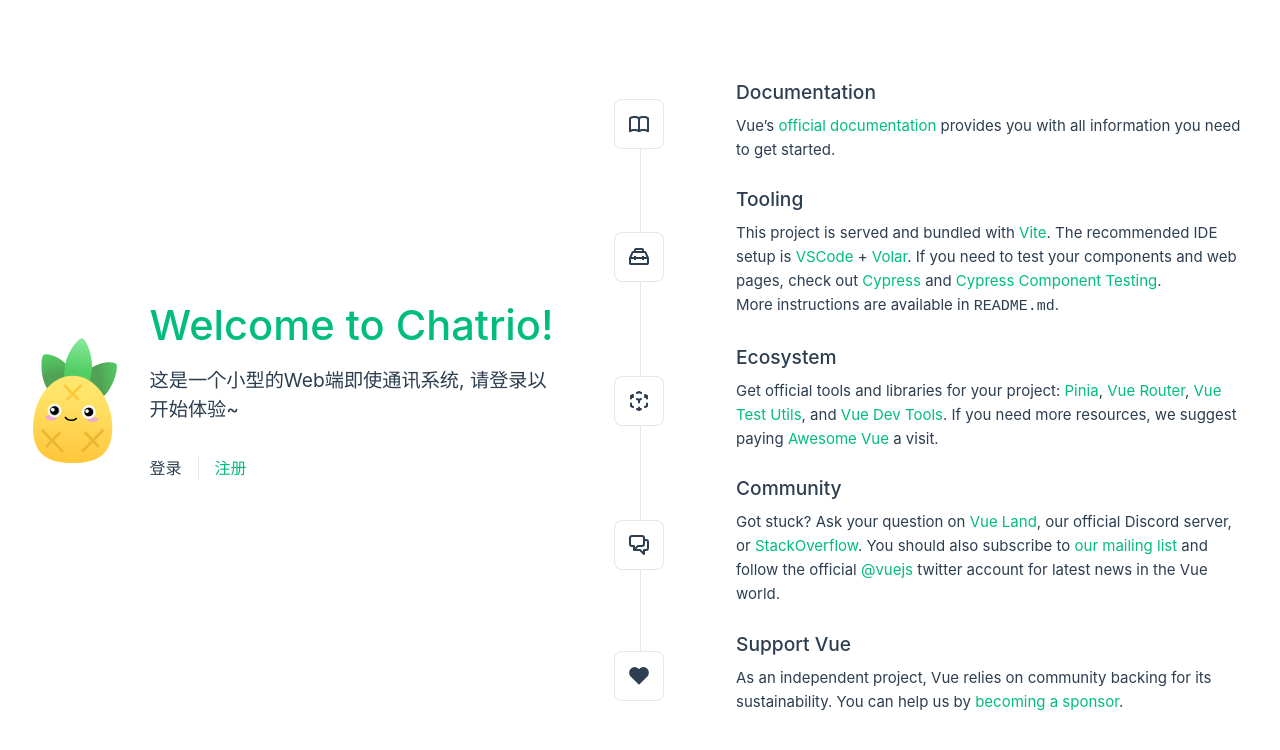
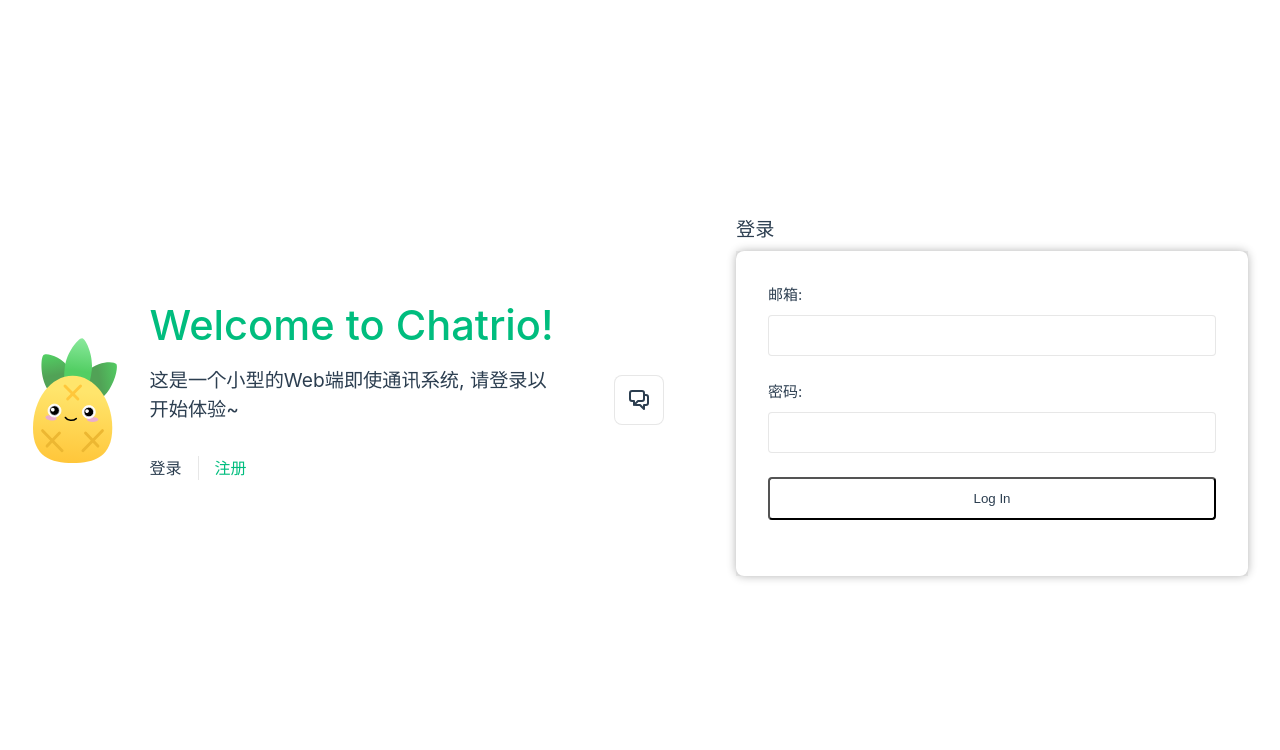
Before and after one commit to Cuiunbo/Chatrio_frontend, a Vue app: page / in a window 1280 px wide. Shown: the top 750 px of the page. Built offline with nearby package versions, Linux system fonts and the light colour scheme.

Commit message:
add login frontend

```diff
--- a/index.html
+++ b/index.html
@@ -2,9 +2,9 @@
 <html lang="en">
   <head>
     <meta charset="UTF-8">
-    <link rel="icon" href="/favicon.ico">
+    <link rel="icon" href="/pinia.ico">
     <meta name="viewport" content="width=device-width, initial-scale=1.0">
-    <title>Vite App</title>
+    <title>Chatrio</title>
   </head>
   <body>
     <div id="app"></div>
--- a/src/components/TheWelcome.vue
+++ b/src/components/TheWelcome.vue
@@ -8,15 +8,27 @@
 </script>
 
 <template>
-  <WelcomeItem>
+  <!-- <WelcomeItem>
     <template #icon>
       <DocumentationIcon />
     </template>
     <template #heading>Documentation</template>
 
-    Vue’s
-    <a href="https://vuejs.org/" target="_blank" rel="noopener">official documentation</a>
-    provides you with all information you need to get started.
+      <div class="login">
+      <h1>Login</h1>
+      <form @submit.prevent="login">
+        <label>
+          Username:
+          <input v-model="username" type="text" name="username" required>
+        </label>
+        <label>
+          Password:
+          <input v-model="password" type="password" name="password" required>
+        </label>
+        <button type="submit">Login</button>
+      </form>
+      <div v-if="error" class="error">{{ error }}</div>
+    </div>
   </WelcomeItem>
 
   <WelcomeItem>
@@ -53,27 +65,32 @@
     you need more resources, we suggest paying
     <a href="https://github.com/vuejs/awesome-vue" target="_blank" rel="noopener">Awesome Vue</a>
     a visit.
-  </WelcomeItem>
+  </WelcomeItem> -->
 
   <WelcomeItem>
     <template #icon>
       <CommunityIcon />
     </template>
-    <template #heading>Community</template>
-
-    Got stuck? Ask your question on
-    <a href="https://chat.vuejs.org" target="_blank" rel="noopener">Vue Land</a>, our official
-    Discord server, or
-    <a href="https://stackoverflow.com/questions/tagged/vue.js" target="_blank" rel="noopener"
-      >StackOverflow</a
-    >. You should also subscribe to
-    <a href="https://news.vuejs.org" target="_blank" rel="noopener">our mailing list</a> and follow
-    the official
-    <a href="https://twitter.com/vuejs" target="_blank" rel="noopener">@vuejs</a>
-    twitter account for latest news in the Vue world.
+    <template #heading>登录</template>
+    <div class="login-container">
+      <form @submit.prevent="login" class="login-form">
+        <div class="form-group">
+          <label for="username" class="form-label">邮箱:</label>
+          <input v-model="username" id="username" type="text" name="username" required class="form-input">
+        </div>
+        <div class="form-group">
+          <label for="password" class="form-label">密码:</label>
+          <input v-model="password" id="password" type="password" name="password" required class="form-input">
+        </div>
+        <div class="form-group">
+          <button type="submit" class="login-button">Log In</button>
+        </div>
+      </form>
+      <div v-if="error" class="error">{{ error }}</div>
+    </div>
   </WelcomeItem>
 
-  <WelcomeItem>
+  <!-- <WelcomeItem>
     <template #icon>
       <SupportIcon />
     </template>
@@ -82,5 +99,171 @@
     As an independent project, Vue relies on community backing for its sustainability. You can help
     us by
     <a href="https://vuejs.org/sponsor/" target="_blank" rel="noopener">becoming a sponsor</a>.
-  </WelcomeItem>
+  </WelcomeItem> -->
 </template>
+
+<style>
+.login-container {
+display:block;
+justify-content: center;
+align-items: center;
+/* height: vh; */
+background-color: var(--color-background-mute);
+}
+
+.logo {
+margin-bottom: 2.5rem;
+}
+
+.form-container {
+width: 30rem;
+}
+
+.login-form {
+background-color: var(--color-background);
+padding: 2rem;
+border-radius: 8px;
+box-shadow: 0 0 10px rgba(0, 0, 0, 0.3);
+}
+
+.login-title {
+font-size: 2rem;
+margin-bottom: 2rem;
+color: var(--color-heading);
+}
+
+.form-group {
+margin-bottom: 1.5rem;
+}
+
+label {
+display: block;
+margin-bottom: 0.5rem;
+color: var(--color-text);
+}
+
+input[type="text"],
+input[type="password"] {
+width: 100%;
+padding: 0.75rem 1rem;
+border-radius: 4px;
+border: 1px solid var(--color-border);
+background-color: var(--color-background);
+color: var(--color-text);
+}
+
+.login-button {
+width: 100%;
+padding: 0.75rem;
+border-radius: 4px;
+background-color: var(--color-primary);
+color: var(--color-text-light);
+font-weight: 500;
+transition: background-color 0.2s ease;
+}
+
+.login-button:hover {
+background-color: var(--color-primary-dark);
+}
+
+@media (max-width: 600px) {
+.form-container {
+width: 100%;
+padding: 0 1.5rem;
+}
+}
+
+
+
+
+/* .login-container {
+  display: flex;
+  justify-content: center;
+  align-items: center;
+  height: 100vh;
+  background-color: var(--color-bg-2);
+}
+
+.logo {
+  margin-bottom: 2.5rem;
+}
+
+.form-container {
+  width: 30rem;
+}
+
+.login-form {
+  background-color: var(--color-bg-1);
+  padding: 2rem;
+  border-radius: 8px;
+  box-shadow: 0 0 10px rgba(0, 0, 0, 0.3);
+}
+
+.login-title {
+  font-size: 2rem;
+  margin-bottom: 2rem;
+  color: var(--color-text);
+}
+
+.form-group {
+  margin-bottom: 1.5rem;
+}
+
+label {
+  display: block;
+  margin-bottom: 0.5rem;
+  color: var(--color-text);
+}
+
+input[type="text"],
+input[type="password"] {
+  width: 100%;
+  padding: 0.75rem 1rem;
+  border-radius: 4px;
+  border: 1px solid var(--color-border);
+  background-color: var(--color-bg-1);
+  color: var(--color-text);
+}
+
+.login-button {
+  width: 100%;
+  padding: 0.75rem;
+  border-radius: 4px;
+  background-color: var(--color-primary);
+  color: var(--color-text-light);
+  font-weight: 500;
+  transition: background-color 0.2s ease;
+}
+
+.login-button:hover {
+  background-color: var(--color-primary-dark);
+}
+
+@media (max-width: 600px) {
+  .form-container {
+    width: 100%;
+    padding: 0 1.5rem;
+  }
+} */
+/* .login-form {
+  background-color: var(--color-background-soft);
+  border: 1px solid var(--color-border);
+}
+
+.login-form label {
+  color: var(--color-heading);
+}
+
+.login-form input[type="text"],
+.login-form input[type="password"] {
+  background-color: var(--color-background-mute);
+  border: 1px solid var(--color-border);
+  color: var(--color-text);
+}
+
+.login-form button {
+  background-color: var(--color-background);
+  border: 1px solid var(--color-border);
+  color: var(--color-heading);
+} */
+</style>
```
Also changed, not shown: 1 other file (tests, documents, lock files or other folders).
